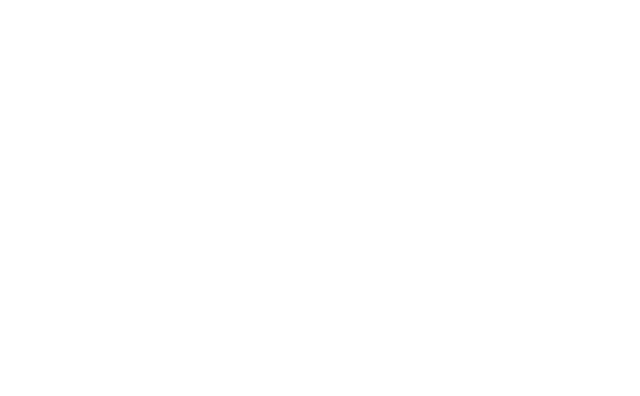
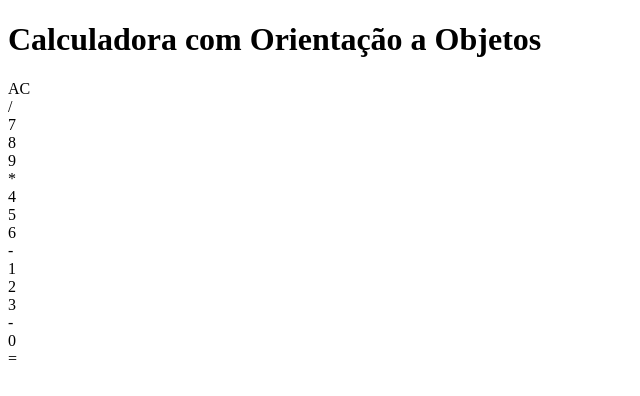
Before and after one commit to TeacherSamanthaSilva/Calculadoracomorientacaooaobjetos, a plain HTML site: page index.html in a window 1280 px wide. Shown: the whole page, without its empty margins (0-640 px from the left). Drawn offline with Linux system fonts and the light colour scheme.

Commit message:
html
Nesse commit fiz o html do projeto da calculadora orientada a objetos

```diff
--- a/index.html
+++ b/index.html
@@ -5,10 +5,43 @@
     <meta name="viewport" content="width=device-width, initial-scale=1.0">
     <title>Calculadora com Orientação a Objetos</title>
     <link rel="stylesheet" type="text/css" href="style.css">
-
 </head>
 <body>
     <script src="script.js"></script>
-
+    <h1>Calculadora com Orientação a Objetos</h1>
+    <div id="calculator">
+        <div id="screen-conteiner">
+            <div id="upper-number"></div>
+            <div id="result-number"></div>
+        </div>
+        <div id="buttons-conteiner">
+            <div class="btn-conteiner">
+                <div class="btn" id="ac-btn">AC</div>
+                <div class="btn" id="divisao-btn">/</div>
+            </div>
+            <div class="btn-conteiner">
+                <div class="btn" >7</div>
+                <div class="btn" >8</div>
+                <div class="btn" >9</div>
+                <div class="btn" id="multiplicacao-btn">*</div>
+            </div>
+             <div class="btn-conteiner">
+                <div class="btn" >4</div>
+                <div class="btn" >5</div>
+                <div class="btn" >6</div>
+                <div class="btn" id="subtracao-btn">-</div>
+            </div>
+             <div class="btn-conteiner">
+                <div class="btn" >1</div>
+                <div class="btn" >2</div>
+                <div class="btn" >3</div>
+                <div class="btn" id="adicao-btn">-</div>
+            </div>
+            <div class="btn-conteiner">
+                <div class="btn" id="zero-btn" >0</div>
+                <div class="btn" id="igual-btn">=</div>
+            </div>
+        </div>
+    </div>
 </body>
 </html>
```
